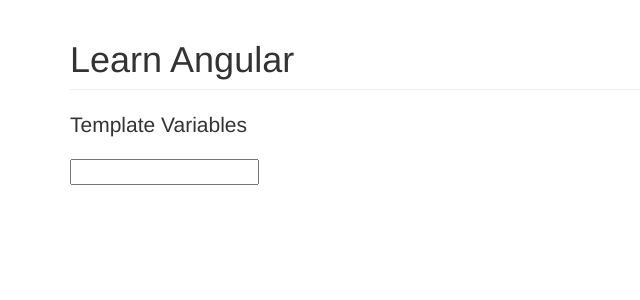
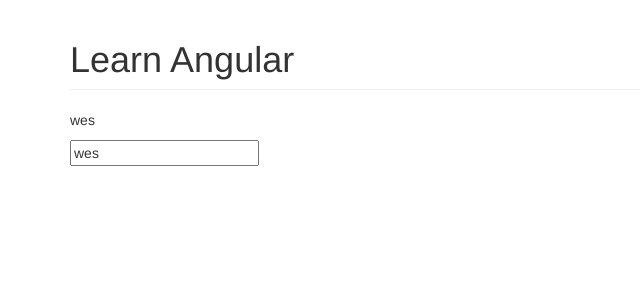
Before and after one commit to palashmon/learn-angular4, an Angular app: page / in a window 1280 px wide. Shown: the top 300 px of the page, without its empty margins (0-640 px from the left). Built offline with nearby package versions, Linux system fonts and the light colour scheme.

Commit message:
Add two-way data binding code Syntax: [(ngModel)]='model-name' Hint: Banana inside a pipe Required: import { FormsModule } from '@angular/forms'

```diff
--- a/src/app/app.module.ts
+++ b/src/app/app.module.ts
@@ -1,6 +1,7 @@
 import { CoursesService } from './courses.service';
 import { CoursesComponent } from './courses.component';
 import { BrowserModule } from '@angular/platform-browser';
+import { FormsModule } from '@angular/forms';
 import { NgModule } from '@angular/core';
 
 import { AppComponent } from './app.component';
@@ -8,7 +9,7 @@
 
 @NgModule({
     declarations: [AppComponent, CoursesComponent, CourseComponent],
-    imports: [BrowserModule],
+    imports: [BrowserModule, FormsModule],
     providers: [CoursesService],
     bootstrap: [AppComponent]
 })
--- a/src/app/courses.component.ts
+++ b/src/app/courses.component.ts
@@ -3,13 +3,14 @@
 @Component({
     selector: 'app-courses',
     template: `
-        <p class="lead">{{ title }}</p>
-        <input #username (keyup.enter)="onKeyUp(username)" />
+        <p>{{ username }}</p>
+        <input [(ngModel)]="username" (keyup.enter)="onKeyUp()" />
     `
 })
 export class CoursesComponent {
-    title = 'Template Variables';
+    username = 'wes';
+
     onKeyUp(username) {
-        console.log(username.value);
+        console.log(this.username);
     }
 }
```
